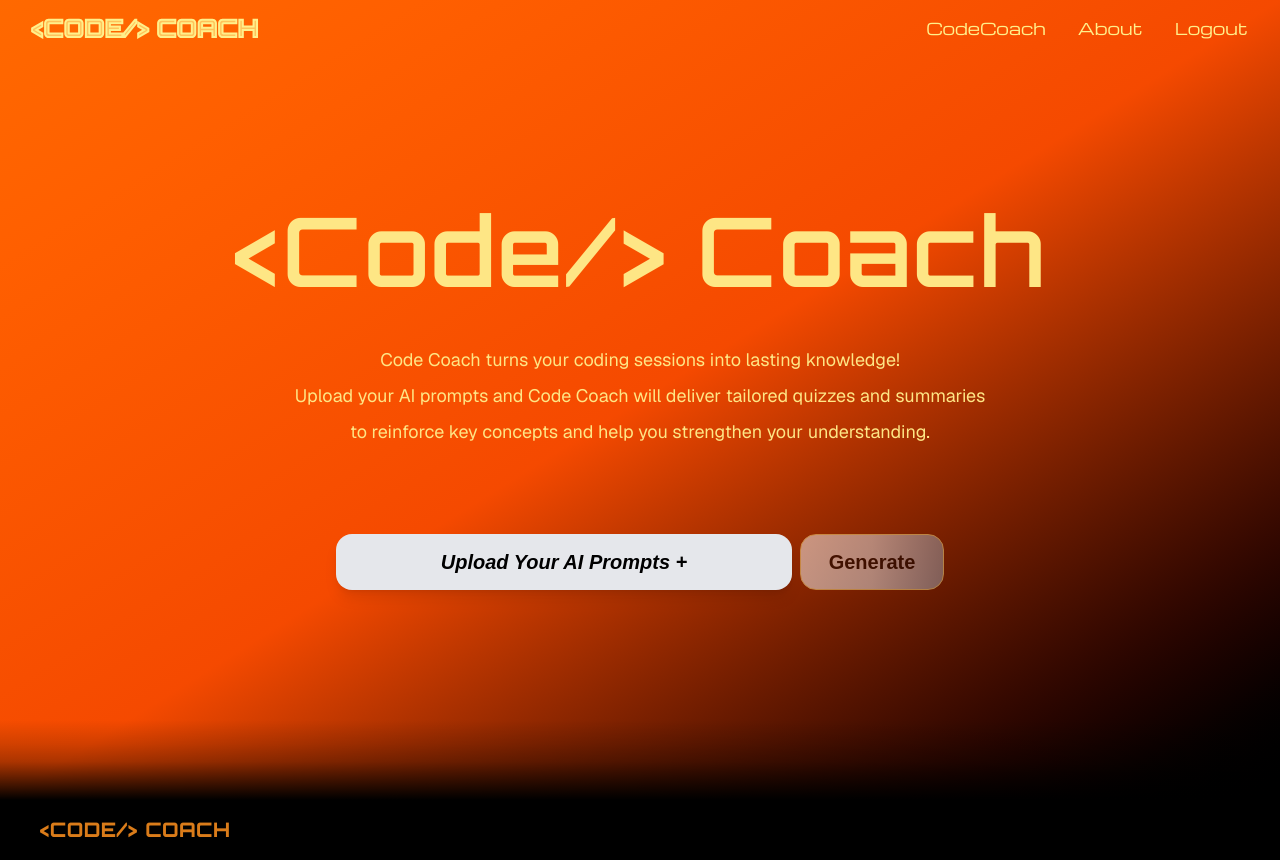
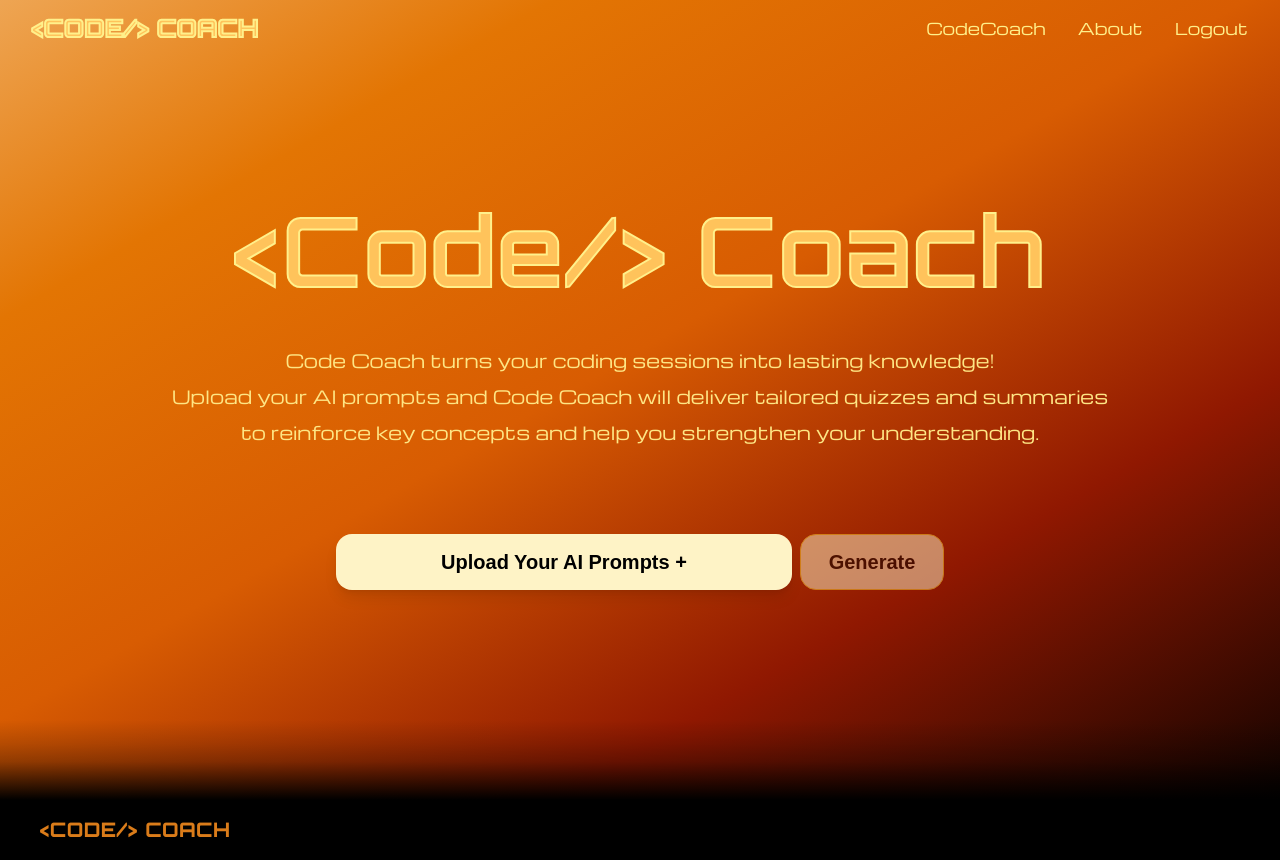
Before and after one commit to OliviaFlodkvist/codecoach-ai-learning-tool, a Next.js app: page /codecoach in a window 1280 px wide. Built offline with nearby package versions, Linux system fonts and the light colour scheme; no server answers; sample sign-in values are in the browser's storage; a web font is replaced by a local one.

Commit message:
consistent design for upload page and quiz

```diff
--- a/package.json
+++ b/package.json
@@ -12,7 +12,7 @@
     "bcryptjs": "^3.0.2",
     "next": "15.5.3",
     "next-auth": "^4.24.11",
-    "openai": "^6.1.0",
+    "openai": "^6.3.0",
     "react": "19.1.0",
     "react-dom": "19.1.0"
   },
--- a/src/app/codecoach/UploadClient.tsx
+++ b/src/app/codecoach/UploadClient.tsx
@@ -72,13 +72,13 @@ export default function UploadClient() {
   };
 
   return (
-    <div className="min-h-screen w-full bg-gradient-to-br from-orange-500 via-orange-600 to-black flex items-center justify-center">
+    <div className="min-h-screen w-full flex items-center justify-center">
       <div className="w-full max-w-[90%] md:max-w-[80%] p-6 rounded-2xl text-center flex flex-col gap-12">
-        <h1 className="text-5xl font-orbitron md:text-8xl font-semibold tracking-wide text-amber-200 whitespace-nowrap">
+        <h1 className="text-5xl font-orbitron md:text-8xl font-semibold tracking-wide whitespace-nowrap tracking-[0.005em] text-[#FFC35B] text-stroke-yellow">
           &lt;Code/&gt; Coach
         </h1>
 
-        <div className="text-lg font-sans text-amber-200 mb-8 space-y-2">
+        <div className="text-lg font-michroma text-amber-200 mb-8 space-y-2">
           <p>Code Coach turns your coding sessions into lasting knowledge!</p>
           <p>Upload your AI prompts and Code Coach will deliver tailored quizzes and summaries</p>
           <p>to reinforce key concepts and help you strengthen your understanding.</p>
@@ -101,7 +101,7 @@ export default function UploadClient() {
             <label
               htmlFor="file-upload"
               className={`flex items-center justify-center relative w-114 h-14 rounded-2xl
-                bg-gray-200 text-black text-xl font-bold italic cursor-pointer
+                bg-amber-100 text-black text-xl font-bold cursor-pointer
                 hover:from-gray-100 hover:via-gray-300 hover:to-gray-500 shadow-lg transition-all duration-200
                 ${isUploading ? "opacity-50 cursor-not-allowed" : ""}`}
             >
@@ -120,8 +120,8 @@ export default function UploadClient() {
               onClick={handleGenerate}
               disabled={isUploading || isGenerating || !selectedFile}
               className={`flex items-center justify-center w-36 h-14 rounded-2xl
-                bg-gradient-to-r from-white via-gray-200 to-gray-400 text-black text-xl
-                font-bold cursor-pointer border border-amber-200 hover:from-gray-100 hover:via-gray-300 hover:to-gray-500 transition-all duration-200
+                bg-amber-100 text-black text-xl border border-amber-300
+                font-bold cursor-pointer hover:from-gray-100 hover:via-gray-300 hover:to-gray-500 transition-all duration-200
                 ${!selectedFile || isUploading || isGenerating ? "opacity-50 cursor-not-allowed" : ""}`}
             >
               {isGenerating ? "Generating..." : isUploading ? "Uploading..." : "Generate"}
--- a/src/app/quiz/page.tsx
+++ b/src/app/quiz/page.tsx
@@ -201,7 +201,7 @@ export default function QuizPage() {
 
   if (loading) {
     return (
-      <div className="min-h-screen w-full bg-gradient-to-br from-orange-500 via-orange-600 to-black flex justify-center items-center text-center text-yellow-200 font-orbitron">
+      <div className="min-h-screen w-full flex justify-center items-center text-center text-yellow-200 font-michroma">
         <div className="text-4xl">Loading Quiz...</div>
       </div>
     );
@@ -209,7 +209,7 @@ export default function QuizPage() {
 
   if (error) {
     return (
-      <div className="min-h-screen w-full bg-gradient-to-br from-orange-500 via-orange-600 to-black flex justify-center items-center text-center text-yellow-200 font-orbitron">
+      <div className="min-h-screen w-full flex justify-center items-center text-center text-yellow-200 font-michroma">
         <div className="flex flex-col gap-4">
           <div className="text-2xl">Error: {error}</div>
           <Link
@@ -230,7 +230,7 @@ export default function QuizPage() {
   // Show available sessions if no sessionId provided
   if (!sessionId && !loading && availableSessions.length > 0) {
     return (
-      <div className="min-h-screen w-full bg-gradient-to-br from-orange-500 via-orange-600 to-black flex justify-center items-center text-center text-yellow-200 font-orbitron">
+      <div className="min-h-screen w-full to-black flex justify-center items-center text-center text-yellow-200 font-michroma">
         <div className="flex flex-col gap-8">
           <div className="text-6xl">QUIZ</div>
           <div className="text-xl">Select a session to take the quiz:</div>
@@ -264,7 +264,7 @@ export default function QuizPage() {
 
   if (!quizData) {
     return (
-      <div className="min-h-screen w-full bg-gradient-to-br from-orange-500 via-orange-600 to-black flex justify-center items-center text-center text-yellow-200 font-orbitron">
+      <div className="min-h-screen w-full to-black flex justify-center items-center text-center text-yellow-200 font-michroma">
         <div className="flex flex-col gap-4">
           <div className="text-2xl">No quiz data available</div>
           <Link
@@ -357,9 +357,9 @@ export default function QuizPage() {
   };
 
   return (
-    <div className="min-h-screen w-full bg-gradient-to-br from-orange-500 via-orange-600 to-black flex justify-center items-center text-center text-yellow-200 font-orbitron">
+    <div className="min-h-screen w-full to-black flex justify-center items-center text-center text-yellow-200 font-michroma">
       <div className="flex flex-col gap-16">
-        <div className="font-normal text-8xl">QUIZ</div>
+        <div className="font-michroma text-8xl">QUIZ</div>
 
         {!done ? (
           <>
@@ -393,7 +393,7 @@ export default function QuizPage() {
 
             <div className="flex flex-col gap-4 items-center">
               <button
-                className="border border-yellow-200 rounded-xl bg-yellow-400 text-yellow-100 w-64 h-12 cursor-pointer"
+                className="border border-yellow-200 rounded-xl font-semibold bg-yellow-600 text-white-400 w-64 h-12 cursor-pointer border border-yellow-300"
                 onClick={handleNext}
               >
                 next
@@ -413,8 +413,38 @@ export default function QuizPage() {
         ) : (
           <>
             <div className="">
-              You got {score} out of {quizData.quiz.length}.
+
+              <div className="text-2xl">You got</div>
+              <div className="text-6xl font-michroma mt-12">
+                {score} out of {quizData.quiz.length}
               </div>
+            </div>
+
+            {(() => {
+                const percentage = (score / quizData.quiz.length) * 100;
+
+                if (percentage > 80) {
+                  return (
+                    <div className="text-2xl font-michroma">
+                      Excellent work!
+                    </div>
+                  );
+                } else if (percentage >= 50) {
+                  return (
+                    <div className="text-2xl font-michroma">
+                      Good work!
+                    </div>
+                  );
+                } else {
+                  return (
+                    <div className="text-2xl font-michroma">
+                      A bit more practice and you’ll nail it!
+                    </div>
+                  );
+                }
+              })()}
+
+
             <div className="flex flex-col gap-4 items-center">
               <Link
                 href={
```
Also changed, not shown: 1 other file (tests, documents, lock files or other folders). Lines whose indentation alone changed are shown as unchanged.
